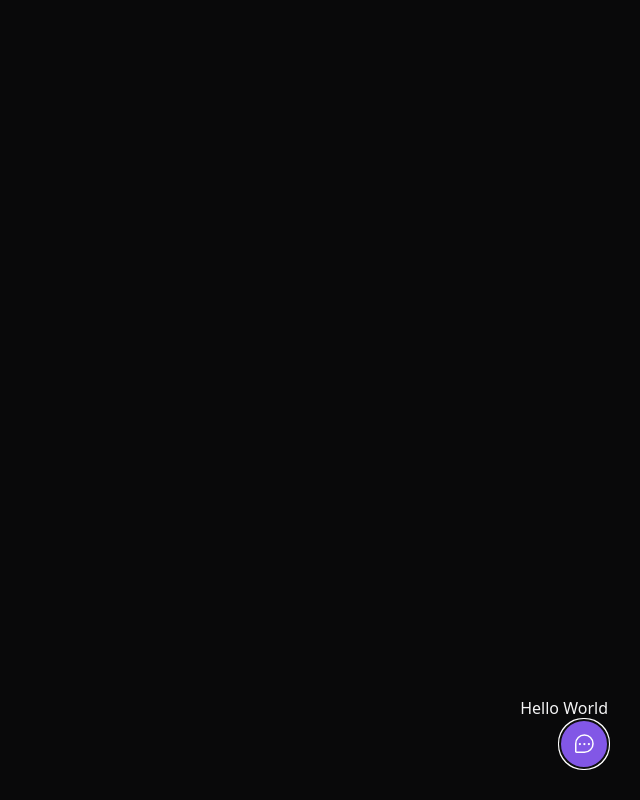
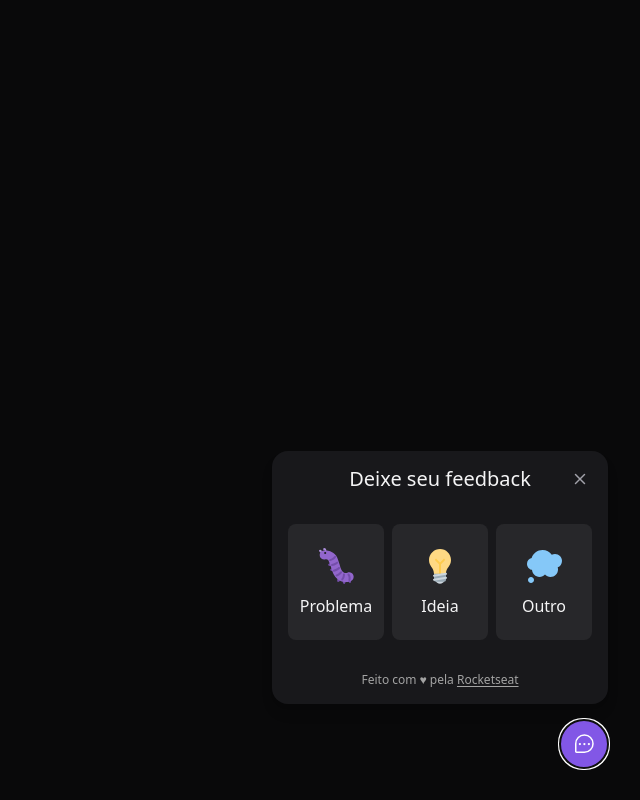
Before and after one commit to MarcosJBM/feedback-widget-nlw-8, a React (Vite) app in the folder feedback-widget-web/: page / in a window 1280 px wide. Both pictures are taken after a click on the button "Feedback". Shown: the whole page, without its empty margins (640-1280 px from the left). Built offline with nearby package versions, Linux system fonts and the light colour scheme.

Commit message:
created widget form component.

```diff
--- a/feedback-widget-web/src/components/index.ts
+++ b/feedback-widget-web/src/components/index.ts
@@ -1 +1,3 @@
+export { CloseButton } from './close-button';
 export { Widget } from './widget';
+export { WidgetForm } from './widget-form';
--- /dev/null
+++ b/feedback-widget-web/src/components/widget-form/index.tsx
@@ -0,0 +1,73 @@
+import { CloseButton } from '../close-button';
+
+import bugImageUrl from '../../assets/bug.svg';
+import ideaImageUrl from '../../assets/idea.svg';
+import thoughtImageUrl from '../../assets/thought.svg';
+import { useState } from 'react';
+
+const feedbackTypes = {
+  BUG: {
+    title: 'Problema',
+    image: {
+      source: bugImageUrl,
+      alt: 'Imagem de um inseto',
+    },
+  },
+  IDEIA: {
+    title: 'Ideia',
+    image: {
+      source: ideaImageUrl,
+      alt: 'Imagem de uma lâmpada',
+    },
+  },
+  OTHER: {
+    title: 'Outro',
+    image: {
+      source: thoughtImageUrl,
+      alt: 'Imagem de um balão de pensamento',
+    },
+  },
+};
+
+type FeedbackType = keyof typeof feedbackTypes;
+
+export function WidgetForm() {
+  const [feedbackType, setFeedbackType] = useState<FeedbackType | null>(null);
+
+  return (
+    <div className='bg-zinc-900 p-4 relative rounded-2xl mb-4 flex flex-col items-center shadow-lg w-[calc(100vw-2rem)] md:w-auto'>
+      <header>
+        <span className='text-xl leading-6'>Deixe seu feedback</span>
+
+        <CloseButton />
+      </header>
+
+      <div className='flex py-8 gap-2 w-full'>
+        {Object.entries(feedbackTypes).map(([key, value]) => {
+          return (
+            <button
+              key={key}
+              className='bg-zinc-800 rounded-lg py-5 w-24 flex-1 flex flex-col items-center gap-2 border-2 border-transparent hover:border-brand-500 focus:border-brand-500 focus:outline-none'
+              type='button'
+              onClick={() => setFeedbackType(key as FeedbackType)}
+            >
+              <img src={value.image.source} alt={value.image.alt} />
+              <span>{value.title}</span>
+            </button>
+          );
+        })}
+      </div>
+
+      <footer className='text-xs text-neutral-400'>
+        Feito com ♥ pela{' '}
+        <a
+          className='underline underline-offset-2'
+          target='_blank'
+          href='https://rocketseat.com.br'
+        >
+          Rocketseat
+        </a>
+      </footer>
+    </div>
+  );
+}
--- a/feedback-widget-web/src/components/widget/index.tsx
+++ b/feedback-widget-web/src/components/widget/index.tsx
@@ -1,11 +1,12 @@
 import { ChatTeardropDots } from 'phosphor-react';
 import { Popover } from '@headlessui/react';
+import { WidgetForm } from '../widget-form';
 
 export function Widget() {
   return (
     <Popover className='absolute bottom-4 right-4 md:bottom-8 md:right-8 flex flex-col items-end'>
       <Popover.Panel>
-        <h1>Hello World</h1>
+        <WidgetForm />
       </Popover.Panel>
 
       <Popover.Button className='bg-brand-500 rounded-full px-3 h-12 text-white flex items-center group'>
```
